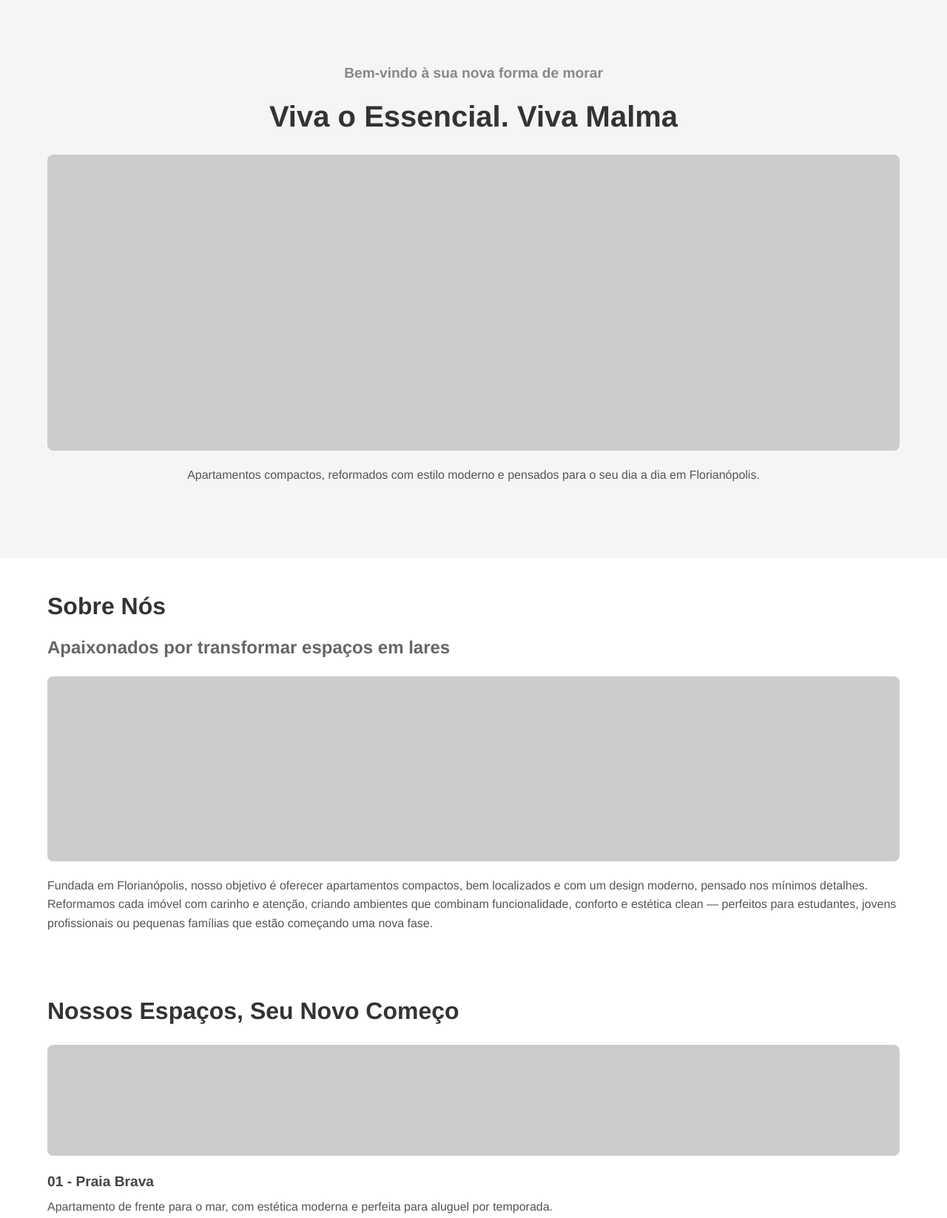
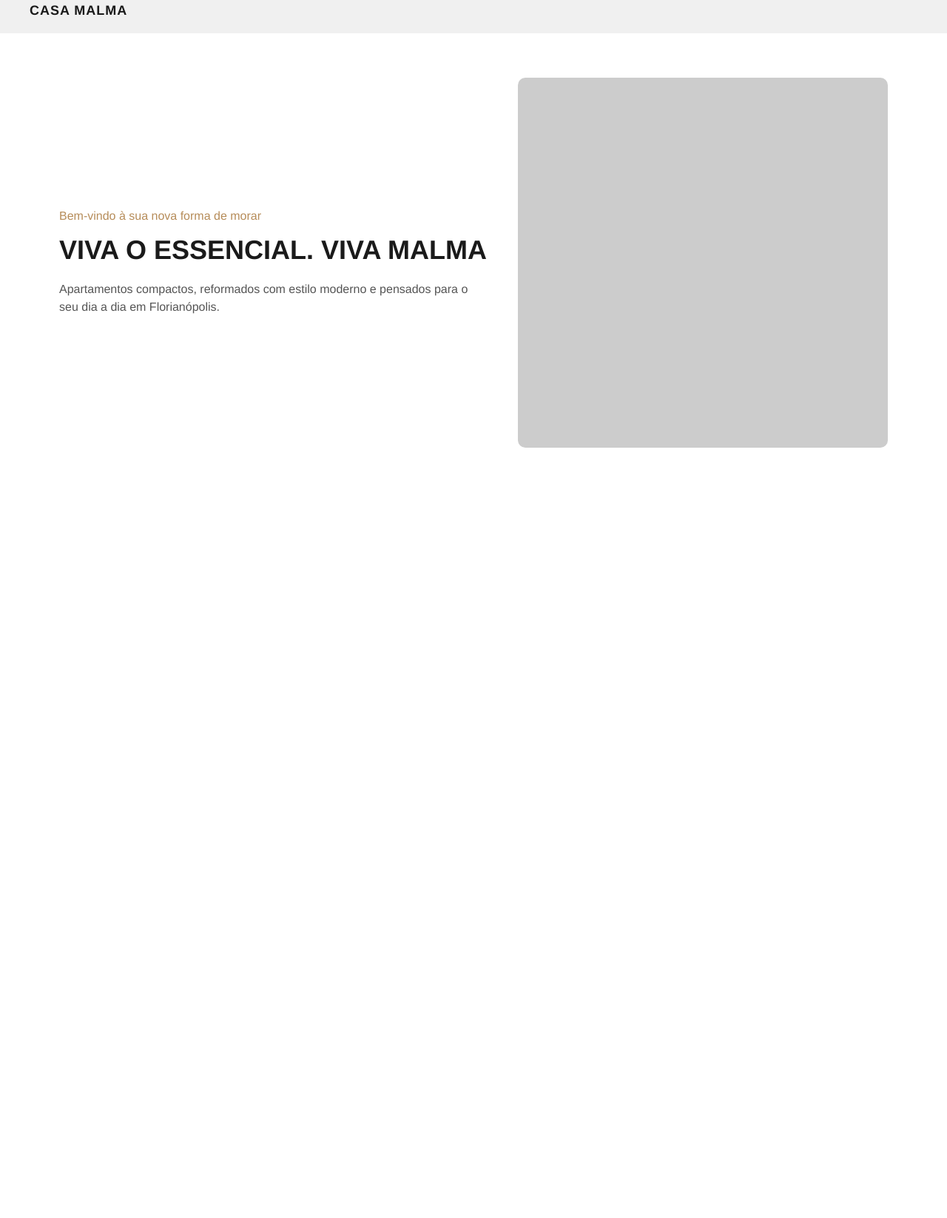
Before and after one commit to Fichusgg/malma-website, a plain HTML site: page index.html in a window 1280 px wide. Shown: the part 16-1662 px from the top of the page at 74% size. After the commit the page ends 800 px from the top, so only its background shows below. Drawn offline with Linux system fonts and the light colour scheme; a script that the page names is missing.

Commit message:
section one
testing section one

```diff
--- a/index.html
+++ b/index.html
@@ -1,83 +1,33 @@
 <!DOCTYPE html>
-<html lang="pt-BR">
+<html lang="pt-br">
 <head>
-  <meta charset="UTF-8" />
-  <meta name="viewport" content="width=device-width, initial-scale=1.0"/>
-  <title>Batako - Architecture & Interior Design</title>
-  <link rel="stylesheet" href="styles.css" />
+  <meta charset="UTF-8">
+  <meta name="viewport" content="width=device-width, initial-scale=1.0">
+  <title>Casa Malma</title>
+  <link rel="stylesheet" href="styles.css">
 </head>
 <body>
-  <!-- Hero Section -->
-  <section class="hero">
-    <div class="container">
-      <h4>Bem-vindo à sua nova forma de morar</h4>
-      <h1>Viva o Essencial. Viva Malma</h1>
-      <div class="placeholder-image large"></div>
-      <p>Apartamentos compactos, reformados com estilo moderno e pensados para o seu dia a dia em Florianópolis.</p>
+  <header class="top-bar">
+    <div class="logo">CASA MALMA</div>
+  </header>
+
+  <main class="landing-section">
+    <div class="text-content">
+      <p class="caption">Bem-vindo à sua nova forma de morar</p>
+      <h1>VIVA O ESSENCIAL. VIVA MALMA</h1>
+      <p class="subheading">
+        Apartamentos compactos, reformados com estilo moderno e pensados para o seu dia a dia em Florianópolis.
+      </p>
     </div>
-  </section>
 
-  <!-- About Section -->
-  <section class="about">
-    <div class="container">
-      <h2>Sobre Nós</h2>
-      <h3>Apaixonados por transformar espaços em lares</h3>
-      <div class="placeholder-image medium"></div>
-      <p>Fundada em Florianópolis, nosso objetivo é oferecer apartamentos compactos, bem localizados e com um design moderno, pensado nos mínimos detalhes. Reformamos cada imóvel com carinho e atenção, criando ambientes que combinam funcionalidade, conforto e estética clean — perfeitos para estudantes, jovens profissionais ou pequenas famílias que estão começando uma nova fase.</p>
-    </div>
-  </section>
-
-  <!-- Projects Section -->
-  <section class="projects">
-    <div class="container">
-      <h2>Nossos Espaços, Seu Novo Começo</h2>
-
-      <div class="property">
-        <div class="placeholder-image small"></div>
-        <h4>01 - Praia Brava</h4>
-        <p>Apartamento de frente para o mar, com estética moderna e perfeita para aluguel por temporada.</p>
-      </div>
-
-      <div class="property">
-        <div class="placeholder-image small"></div>
-        <h4>02 - Centro</h4>
-        <p>Studio compacto e bem planejado no coração de Florianópolis. Ideal para estadias curtas ou longas.</p>
-      </div>
-
-      <div class="property">
-        <div class="placeholder-image small"></div>
-        <h4>03 - Campeche</h4>
-        <p>Detalhes do apartamento em Campeche.</p>
-      </div>
-
-      <div class="property">
-        <div class="placeholder-image small"></div>
-        <h4>04 - Jurerê</h4>
-        <p>Detalhes do apartamento em Jurerê.</p>
+    <div class="image-carousel">
+      <div class="carousel-track">
+        <div class="carousel-image" style="background-color: #cccccc;"></div>
+        <div class="carousel-image" style="background-color: #aaaaaa;"></div>
+        <div class="carousel-image" style="background-color: #888888;"></div>
       </div>
     </div>
-  </section>
-
-  <!-- Contact Section -->
-  <section class="contact">
-    <div class="container">
-      <h2>Entre em Contato</h2>
-      <form>
-        <input type="email" placeholder="Seu e-mail" required />
-        <button type="submit">Enviar</button>
-      </form>
-    </div>
-  </section>
-
-  <!-- Footer -->
-  <footer class="footer">
-    <div class="container">
-      <p>© 2025 Batako - Todos os direitos reservados.</p>
-      <div class="social">
-        <a href="#">Instagram</a> | <a href="#">Facebook</a> | <a href="#">Twitter</a>
-      </div>
-    </div>
-  </footer>
+  </main>
 
   <script src="scripts.js"></script>
 </body>
--- a/styles.css
+++ b/styles.css
@@ -1,155 +1,81 @@
 /* Reset and base styles */
 * {
+  box-sizing: border-box;
   margin: 0;
   padding: 0;
-  box-sizing: border-box;
 }
 
 body {
-  font-family: 'Helvetica Neue', sans-serif;
-  line-height: 1.6;
-  color: #333;
+  font-family: 'Helvetica Neue', Helvetica, Arial, sans-serif;
   background-color: #fff;
+  color: #1a1a1a;
 }
 
-.container {
-  width: 90%;
-  max-width: 1200px;
-  margin: auto;
-  padding: 40px 0;
+/* Header (Top Bar) */
+.top-bar {
+  background-color: #f0f0f0;
+  padding: 20px 40px;
 }
 
-/* Placeholder images */
-.placeholder-image {
-  background-color: #ccc;
-  border-radius: 8px;
-  margin: 20px 0;
+.logo {
+  font-weight: bold;
+  font-size: 18px;
+  letter-spacing: 1px;
 }
 
-.placeholder-image.small {
-  width: 100%;
-  height: 150px;
+/* Landing Section Layout */
+.landing-section {
+  display: flex;
+  justify-content: space-between;
+  align-items: center;
+  padding: 60px 40px;
+  max-width: 1200px;
+  margin: 0 auto;
+  gap: 40px;
 }
 
-.placeholder-image.medium {
-  width: 100%;
-  height: 250px;
+/* Text Column */
+.text-content {
+  flex: 1;
 }
 
-.placeholder-image.large {
-  width: 100%;
-  height: 400px;
+.caption {
+  color: #b68c59;
+  font-size: 16px;
+  margin-bottom: 16px;
 }
 
-/* Hero Section */
-.hero {
-  background-color: #f5f5f5;
-  text-align: center;
-  padding: 60px 0;
-}
-
-.hero h4 {
-  font-size: 1.2rem;
-  color: #888;
-  margin-bottom: 10px;
-}
-
-.hero h1 {
-  font-size: 2.5rem;
+.text-content h1 {
+  font-size: 36px;
+  font-weight: 700;
   margin-bottom: 20px;
 }
 
-.hero p {
-  font-size: 1rem;
+.subheading {
+  font-size: 16px;
+  line-height: 1.5;
   color: #555;
 }
 
-/* About Section */
-.about h2 {
-  font-size: 2rem;
-  margin-bottom: 10px;
+/* Carousel */
+.image-carousel {
+  flex: 1;
+  max-width: 500px;
+  height: 500px;
+  overflow: hidden;
+  position: relative;
+  border-radius: 10px;
 }
 
-.about h3 {
-  font-size: 1.5rem;
-  color: #666;
-  margin-bottom: 20px;
+.carousel-track {
+  display: flex;
+  width: 300%; /* 3 images = 300% */
+  transition: transform 1s ease-in-out;
 }
 
-.about p {
-  font-size: 1rem;
-  color: #555;
+.carousel-image {
+  width: 100%;
+  height: 500px;
+  flex-shrink: 0;
+  border-radius: 8px;
 }
-
-/* Projects Section */
-.projects h2 {
-  font-size: 2rem;
-  margin-bottom: 20px;
-}
-
-.property {
-  margin-bottom: 40px;
-}
-
-.property h4 {
-  font-size: 1.2rem;
-  color: #444;
-  margin-bottom: 5px;
-}
-
-.property p {
-  font-size: 1rem;
-  color: #555;
-}
-
-/* Contact Section */
-.contact {
-  background-color: #f5f5f5;
-  text-align: center;
-  padding: 60px 0;
-}
-
-.contact h2 {
-  font-size: 2rem;
-  margin-bottom: 20px;
-}
-
-.contact form {
-  display: flex;
-  justify-content: center;
-  gap: 10px;
-  flex-wrap: wrap;
-}
-
-.contact input[type="email"] {
-  padding: 10px;
-  font-size: 1rem;
-  width: 250px;
-}
-
-.contact button {
-  padding: 10px 20px;
-  font-size: 1rem;
-  background-color: #333;
-  color: #fff;
-  border: none;
-  cursor: pointer;
-}
-
-/* Footer */
-.footer {
-  background-color: #333;
-  color: #fff;
-  text-align: center;
-  padding: 20px 0;
-}
-
-.footer .social a {
-  color: #fff;
-  margin: 0 10px;
-  text-decoration: none;
-}
-
-.footer .social a:hover {
-  text-decoration: underline;
-}
```
Also changed, not shown: script.js (+13 -4 lines).
